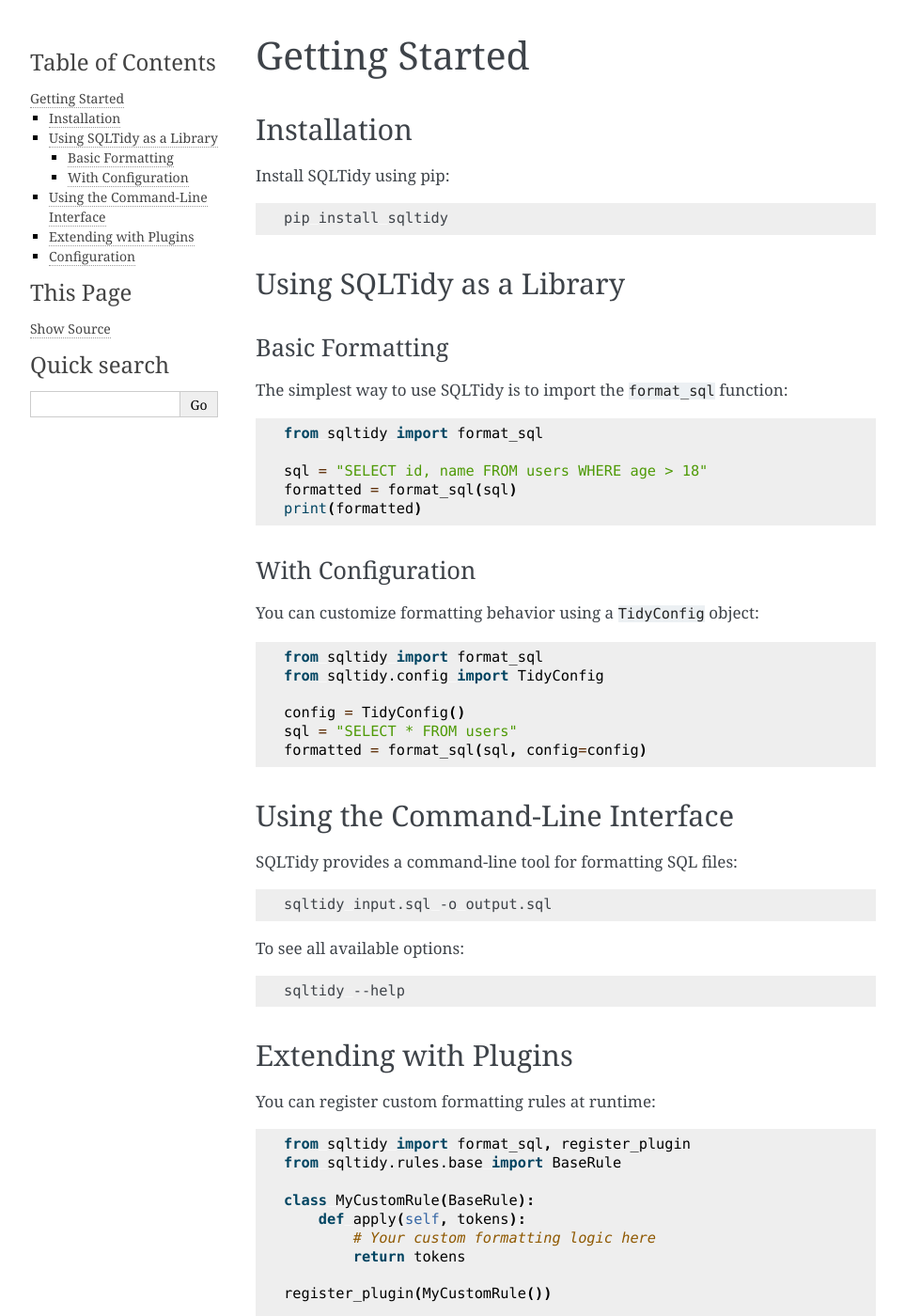
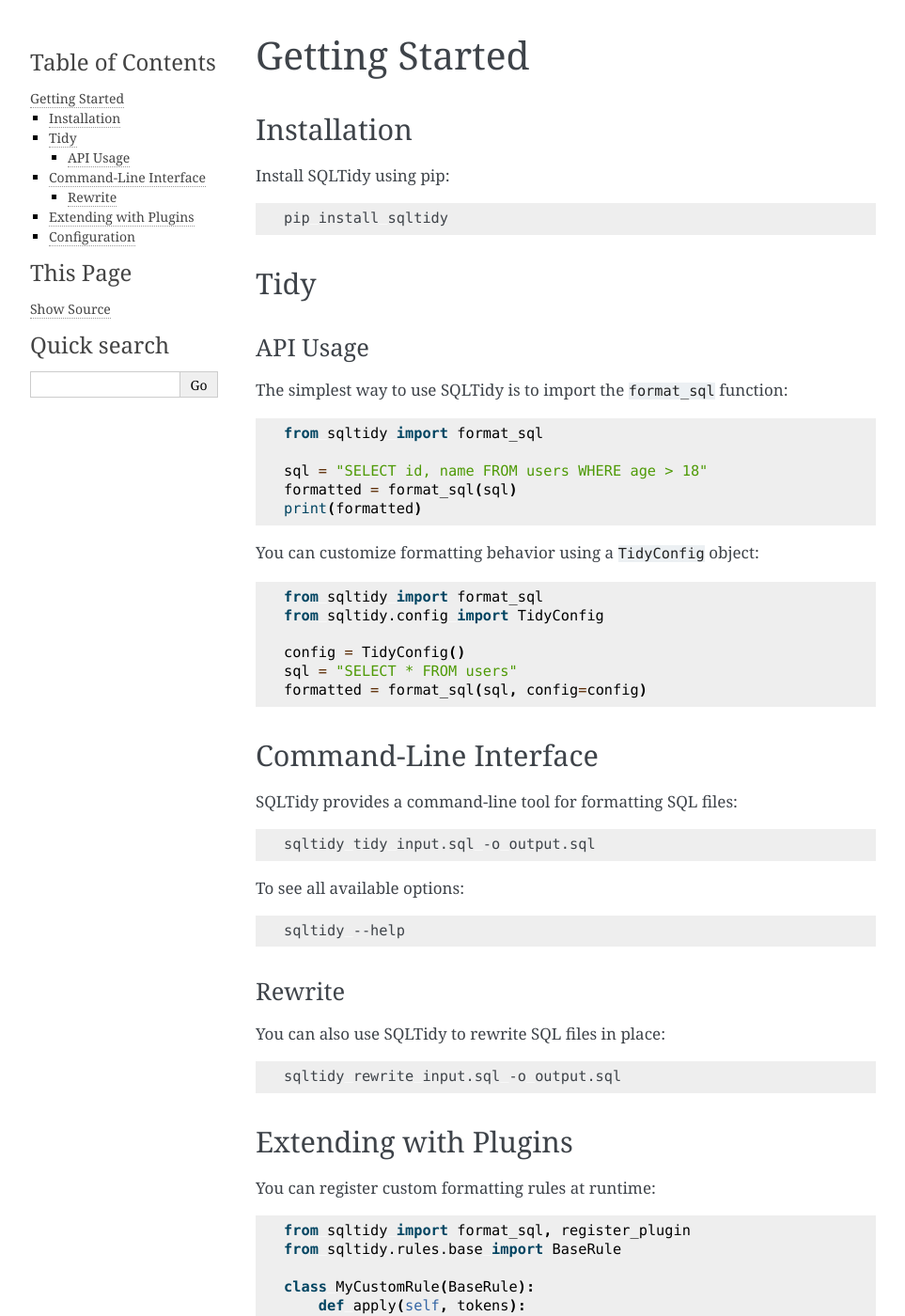
Before and after one commit to jrasband-dev/sqltidy, a Sphinx documentation site: the page built from docs/source/getting_started.rst, in a window 1280 px wide and 1400 px high. Shown: the whole window at 94% size, without its empty margins (148-1111 px from the left). Built offline with Sphinx 7.4.7, drawn with Linux system fonts in a browser that asks for light colours.

Commit message:
Updated Docs

```diff
--- a/docs/source/getting_started.rst
+++ b/docs/source/getting_started.rst
@@ -10,11 +10,11 @@ Install SQLTidy using pip:
 
    pip install sqltidy
 
-Using SQLTidy as a Library
----------------------------
+Tidy
+----
 
-Basic Formatting
-~~~~~~~~~~~~~~~~
+API Usage
+~~~~~~~~~
 
 The simplest way to use SQLTidy is to import the ``format_sql`` function:
 
@@ -26,8 +26,6 @@ The simplest way to use SQLTidy is to import the ``format_sql`` function:
    formatted = format_sql(sql)
    print(formatted)
 
-With Configuration
-~~~~~~~~~~~~~~~~~~~
 
 You can customize formatting behavior using a ``TidyConfig`` object:
 
@@ -40,20 +38,33 @@ You can customize formatting behavior using a ``TidyConfig`` object:
    sql = "SELECT * FROM users"
    formatted = format_sql(sql, config=config)
 
-Using the Command-Line Interface
----------------------------------
+Command-Line Interface
+----------------------
 
 SQLTidy provides a command-line tool for formatting SQL files:
 
 .. code-block:: bash
 
-   sqltidy input.sql -o output.sql
+   sqltidy tidy input.sql -o output.sql
 
 To see all available options:
 
 .. code-block:: bash
 
    sqltidy --help
+
+
+Rewrite
+~~~~~~~
+
+You can also use SQLTidy to rewrite SQL files in place:
+
+.. code-block:: bash
+
+   sqltidy rewrite input.sql -o output.sql
+
+
+
 
 Extending with Plugins
 ----------------------
```
